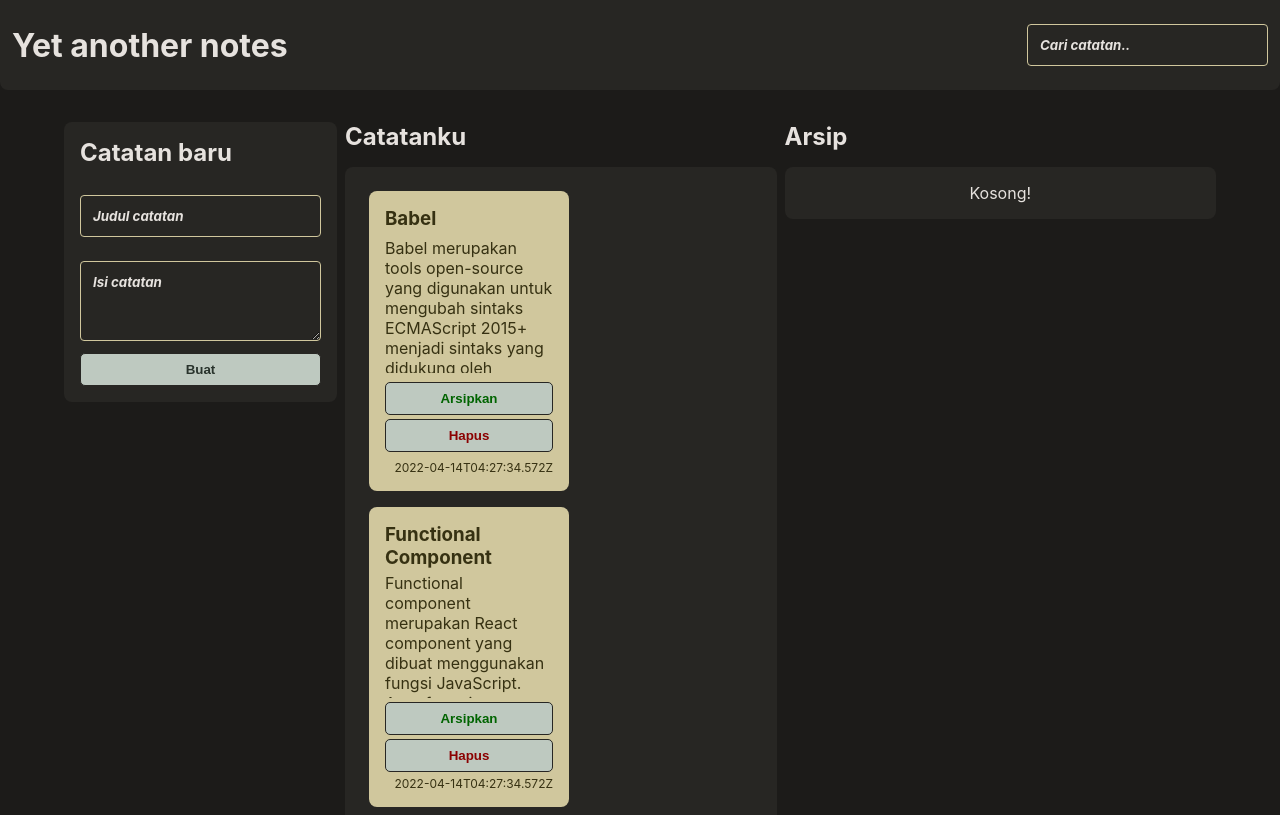
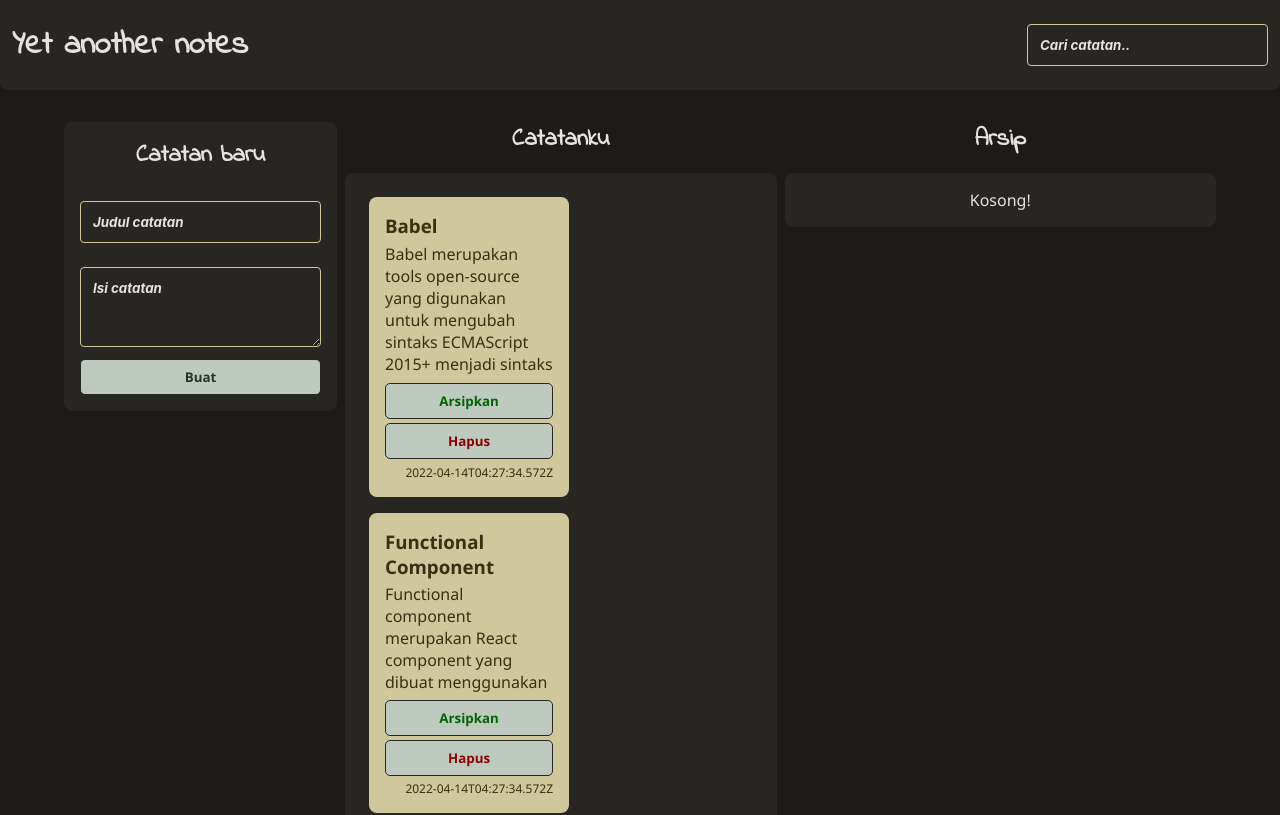
Before and after one commit to Teguhpunya/notes-react, a React (Create React App) app: page / in a window 1280 px wide. Shown: the top 815 px of the page. Built offline with nearby package versions, Linux system fonts and the light colour scheme.

Commit message:
🎨🏗️
🎨 Update UI
🏗️ Separate localStorage logic from components

```diff
--- a/public/index.html
+++ b/public/index.html
@@ -5,9 +5,10 @@
     <link rel="icon" href="%PUBLIC_URL%/favicon.ico" />
     <meta name="viewport" content="width=device-width, initial-scale=1" />
     <meta name="theme-color" content="#000000" />
-    <meta
-      name="description"
-      content="Web site created using create-react-app"
+    <meta name="description" content="Yet another note taking app" />
+    <link
+      href="https://fonts.googleapis.com/css?family=Indie+Flower&display=swap"
+      rel="stylesheet"
     />
     <link rel="apple-touch-icon" href="%PUBLIC_URL%/logo192.png" />
     <!--
@@ -24,7 +25,7 @@
       work correctly both with client-side routing and a non-root public URL.
       Learn how to configure a non-root public URL by running `npm run build`.
     -->
-    <title>React App</title>
+    <title>Yet Another Notes App</title>
   </head>
   <body>
     <noscript>You need to enable JavaScript to run this app.</noscript>
--- a/src/components/Main.tsx
+++ b/src/components/Main.tsx
@@ -1,18 +1,14 @@
 import React, { Component } from "react";
 import { Note } from "../data/Note";
-import { getInitialData } from "../utils";
+import {
+  getInitialData,
+  parseListFromStorage,
+  saveListToStorage,
+} from "../utils";
 import ListNotes from "./ListNotes";
 import NewNote from "./NewNote";
 
 export type State = { notes: Note[] };
-
-const parseListFromStorage = () => {
-  const storage = localStorage.getItem("notes");
-  if (storage) {
-    return JSON.parse(storage);
-  }
-  return [];
-};
 
 export default class Main extends Component<{}, State> {
   constructor(props: {}) {
@@ -22,13 +18,14 @@ export default class Main extends Component<{}, State> {
     this.state = {
       notes: savedList.length > 0 ? savedList : getInitialData(),
     };
+    if (savedList.length < 1) saveListToStorage(this.state.notes);
     this.eventSubmitNewNote = this.eventSubmitNewNote.bind(this);
   }
 
   eventSubmitNewNote = (newList: Note[]) => {
     this.setState(
       () => {
-        localStorage.setItem("notes", JSON.stringify(newList));
+        saveListToStorage(newList);
         return {
           notes: newList,
         };
--- a/src/styles/style.css
+++ b/src/styles/style.css
@@ -47,6 +47,9 @@
 }
 
 * {
+  font-family: "Segoe UI", Tahoma, Geneva, Verdana, sans-serif;
+  text-decoration: none;
+
   padding: 0;
   margin: 0;
   box-sizing: border-box;
@@ -59,6 +62,12 @@
   background: var(--color-primary);
 }
 
+.card {
+  background-color: var(--color-surface);
+  padding: 1em;
+  border-radius: 8px;
+}
+
 body {
   font-family: "Inter", sans-serif;
   background-color: var(--color-background);
@@ -66,10 +75,12 @@ body {
   min-width: 425px;
 }
 
-.card {
-  background-color: var(--color-surface);
-  padding: 1em;
-  border-radius: 8px;
+h1,
+h2 {
+  font-family: "Indie Flower";
+}
+h2 {
+  text-align: center;
 }
 
 input,
--- a/src/utils/index.js
+++ b/src/utils/index.js
@@ -1,56 +1,63 @@
-const getInitialData = () => ([
+import { parseListFromStorage, saveListToStorage } from "./storageData";
+
+const getInitialData = () => [
   {
     id: 1,
     title: "Babel",
     body: "Babel merupakan tools open-source yang digunakan untuk mengubah sintaks ECMAScript 2015+ menjadi sintaks yang didukung oleh JavaScript engine versi lama. Babel sering dipakai ketika kita menggunakan sintaks terbaru termasuk sintaks JSX.",
-    createdAt: '2022-04-14T04:27:34.572Z',
+    createdAt: "2022-04-14T04:27:34.572Z",
     archived: false,
   },
   {
     id: 2,
     title: "Functional Component",
     body: "Functional component merupakan React component yang dibuat menggunakan fungsi JavaScript. Agar fungsi JavaScript dapat disebut component ia harus mengembalikan React element dan dipanggil layaknya React component.",
-    createdAt: '2022-04-14T04:27:34.572Z',
+    createdAt: "2022-04-14T04:27:34.572Z",
     archived: false,
   },
   {
     id: 3,
     title: "Modularization",
     body: "Dalam konteks pemrograman JavaScript, modularization merupakan teknik dalam memecah atau menggunakan kode dalam berkas JavaScript secara terpisah berdasarkan tanggung jawabnya masing-masing.",
-    createdAt: '2022-04-14T04:27:34.572Z',
+    createdAt: "2022-04-14T04:27:34.572Z",
     archived: false,
   },
   {
     id: 4,
     title: "Lifecycle",
     body: "Dalam konteks React component, lifecycle merupakan kumpulan method yang menjadi siklus hidup mulai dari component dibuat (constructor), dicetak (render), pasca-cetak (componentDidMount), dan sebagainya. ",
-    createdAt: '2022-04-14T04:27:34.572Z',
+    createdAt: "2022-04-14T04:27:34.572Z",
     archived: false,
   },
   {
     id: 5,
     title: "ESM",
     body: "ESM (ECMAScript Module) merupakan format modularisasi standar JavaScript.",
-    createdAt: '2022-04-14T04:27:34.572Z',
+    createdAt: "2022-04-14T04:27:34.572Z",
     archived: false,
   },
   {
     id: 6,
     title: "Module Bundler",
     body: "Dalam konteks pemrograman JavaScript, module bundler merupakan tools yang digunakan untuk menggabungkan seluruh modul JavaScript yang digunakan oleh aplikasi menjadi satu berkas.",
-    createdAt: '2022-04-14T04:27:34.572Z',
+    createdAt: "2022-04-14T04:27:34.572Z",
     archived: false,
   },
-]);
+];
 
 const showFormattedDate = (date) => {
   const options = {
     weekday: "long",
     year: "numeric",
     month: "long",
-    day: "numeric"
-  }
-  return new Date(date).toLocaleDateString("id-ID", options)
-}
+    day: "numeric",
+  };
+  return new Date(date).toLocaleDateString("id-ID", options);
+};
 
-export { getInitialData, showFormattedDate };
+export {
+  getInitialData,
+  showFormattedDate,
+  parseListFromStorage,
+  saveListToStorage,
+};
--- /dev/null
+++ b/src/utils/storageData.tsx
@@ -0,0 +1,12 @@
+export const parseListFromStorage = () => {
+  const storage = localStorage.getItem("notes");
+  if (storage) {
+    return JSON.parse(storage);
+  }
+  return [];
+};
+
+export const saveListToStorage = (newData: any) => {
+  const stringfy = JSON.stringify(newData);
+  localStorage.setItem("notes", stringfy);
+};
```
